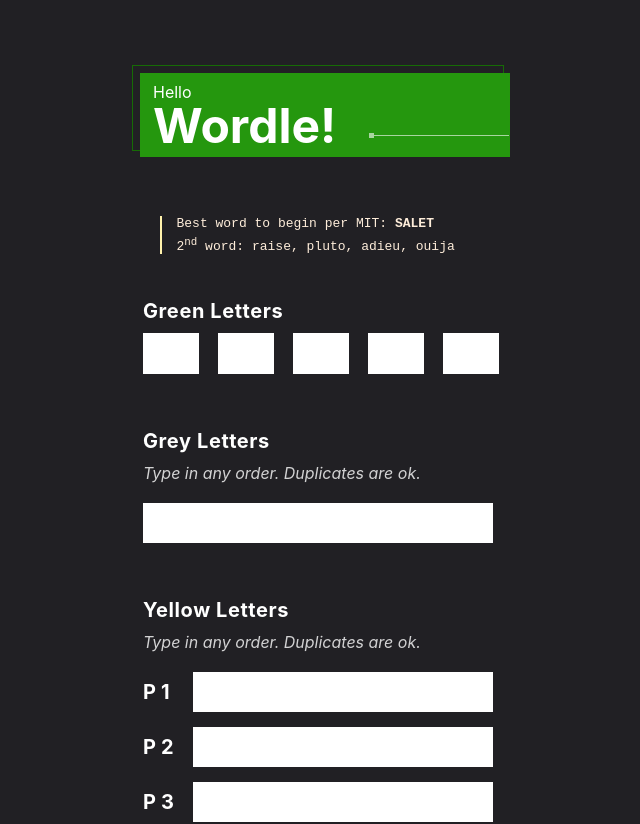
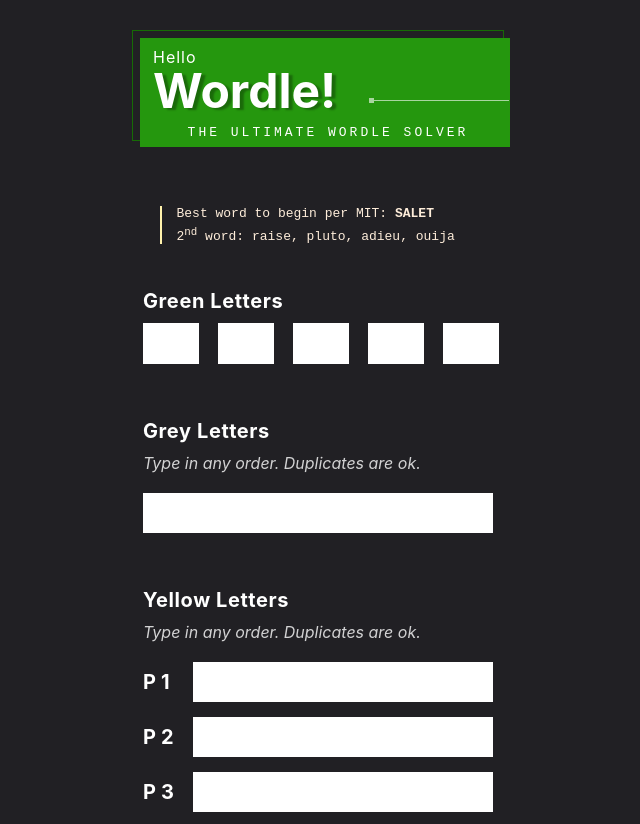
Before and after one commit to dvnlgls/wordle-solver, an Angular app: page / in a window 1280 px wide. Shown: the top 824 px of the page, without its empty margins (322-962 px from the left). Built offline with nearby package versions, Linux system fonts and the light colour scheme.

Commit message:
improve the main title.

```diff
--- a/src/app/app.component.html
+++ b/src/app/app.component.html
@@ -5,6 +5,7 @@
       <div class="wordle">Wordle!</div>
       <div class="line"></div>
       <div class="line-end"></div>
+      <div class="title-sub">the ultimate wordle solver</div>
     </div>
 
     <div class="tips-main">
--- a/src/app/app.component.scss
+++ b/src/app/app.component.scss
@@ -13,6 +13,7 @@
 
 .title-main {
   margin: 65px 0;
+  margin-top: 30px;
   outline: 0;
   border: 1px solid #166b05;
   cursor: pointer;
@@ -45,12 +46,14 @@
   font-size: 16px;
   text-transform: capitalize;
   padding-top: 16px;
+  letter-spacing: 1px;
 }
 
 .title-main .wordle {
   font-size: 3em;
   font-weight: bold;
   line-height: 1;
+  text-shadow: 4px 2px 2px rgba(0,0,0,0.3);
 }
 
 .title-main .line {
@@ -71,6 +74,14 @@
   top: 67px;
   right: 129px;
   opacity: 0.6;
+}
+
+.title-sub {
+  text-transform: uppercase;
+  padding-top: 10px;
+  text-align: center;
+  font-family: monospace;
+  letter-spacing: 3px;
 }
 
 .title-section {
```
